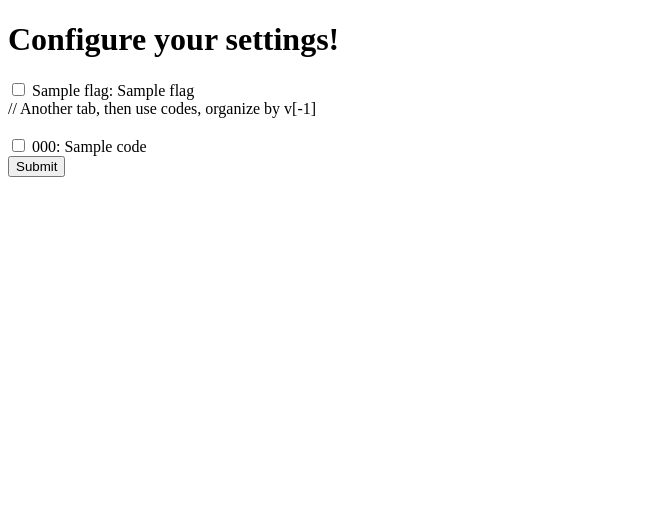
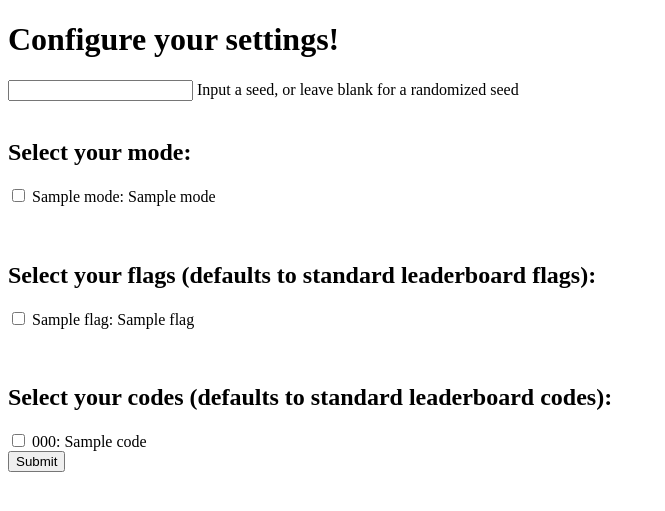
Before and after one commit to razzlestorm/BCRandomizer-API, a Flask app: template flask_app/templates/options.html in a window 1280 px wide. Shown: the top 511 px of the page, without its empty margins (0-665 px from the left). Run offline with Flask 2, Linux system fonts and the light colour scheme; the template is opened without the code that fills it: most values are stand-ins (such as "Sample title", 1, 10 or a date in 2020).

Commit message:
edit options to look a bit better

```diff
--- a/flask_app/templates/options.html
+++ b/flask_app/templates/options.html
@@ -1,17 +1,32 @@
 <!doctype html>
 <h1>Configure your settings!</h1>
 <form method="post">
+
+<input type="number" name="seed">
+<label for="seed">Input a seed, or leave blank for a randomized seed</label>
+
+<br><br>
+<h2>Select your mode:</h2>
+{% for k, v in modes.items() %}
+<input type="checkbox" name="{{k}}" value="{{v}}" {% if k=='normal' %} checked{% endif %}>
+    <label for="{{k}}">{{k}}: {{v}}</label><br>
+{% endfor %}
+<br><br>
+
+<h2>Select your flags (defaults to standard leaderboard flags):</h2>
 {% for k, v in flags.items() %}
-<input type="checkbox" name="{{k}}" value="{{v[0]}}">
+<input type="checkbox" name="{{k}}" value="{{v[0]}}" {% if k in defaults %} checked{% endif %}>
     <label for="{{k}}">{{k}}: {{v[1]}}</label><br>
 {% endfor %}
+<br><br>
 
-// Another tab, then use codes, organize by v[-1]
-<br><br>
+<h2>Select your codes (defaults to standard leaderboard codes):</h2>
 {% for k, v in codes.items() %}
-<input type="checkbox" name="{{k}}" value="{{v[0]}}">
-    <label for="{{k}}">{{k}}: {{v[1]}}</label><br>
+<input type="checkbox" name="{{k}}" value="{{v[0]}}" {% if k in defaults %} checked{% endif %}>
+    <label for="{{k}}">{{k}}: {% if v[1]=='' %} {{v[0]}} {% else %} {{v[1]}} {% endif %}</label><br>
 {% endfor %}
+
+
 
 <input type="submit">
 </form>
```
